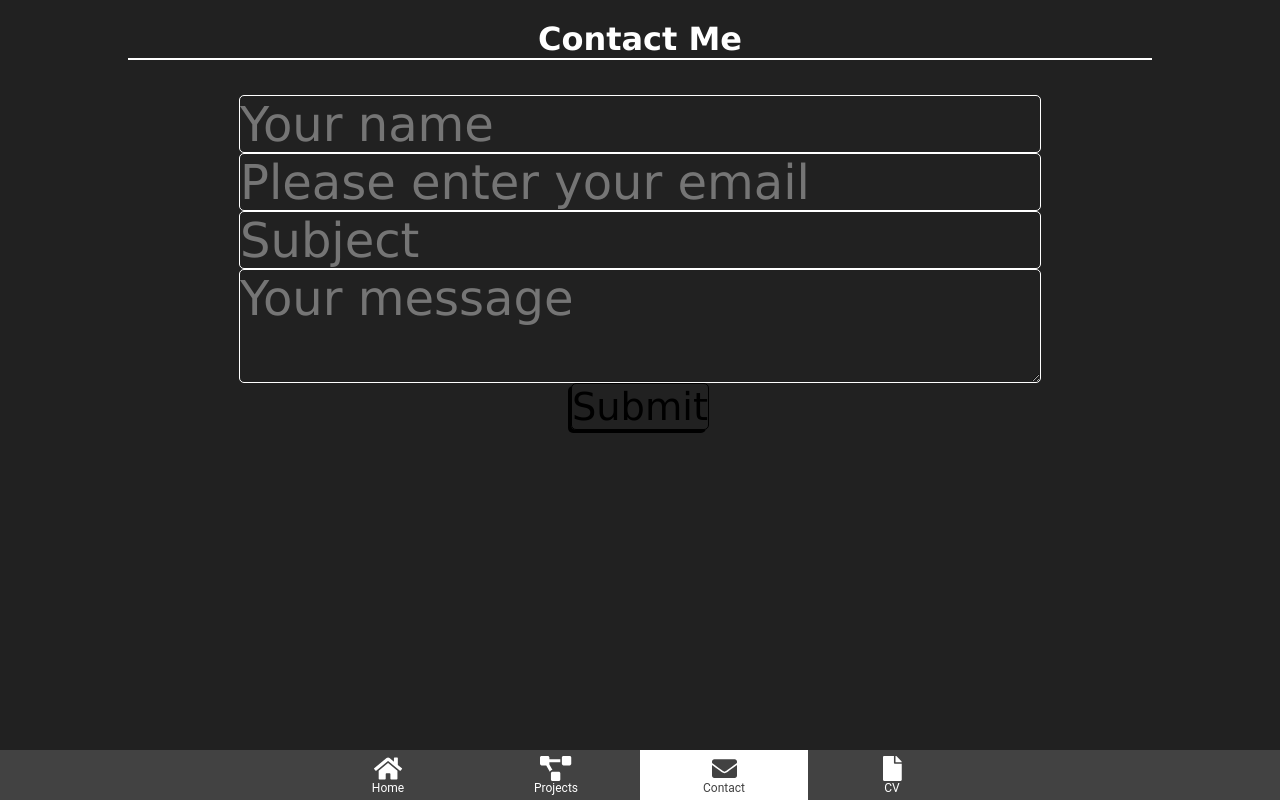
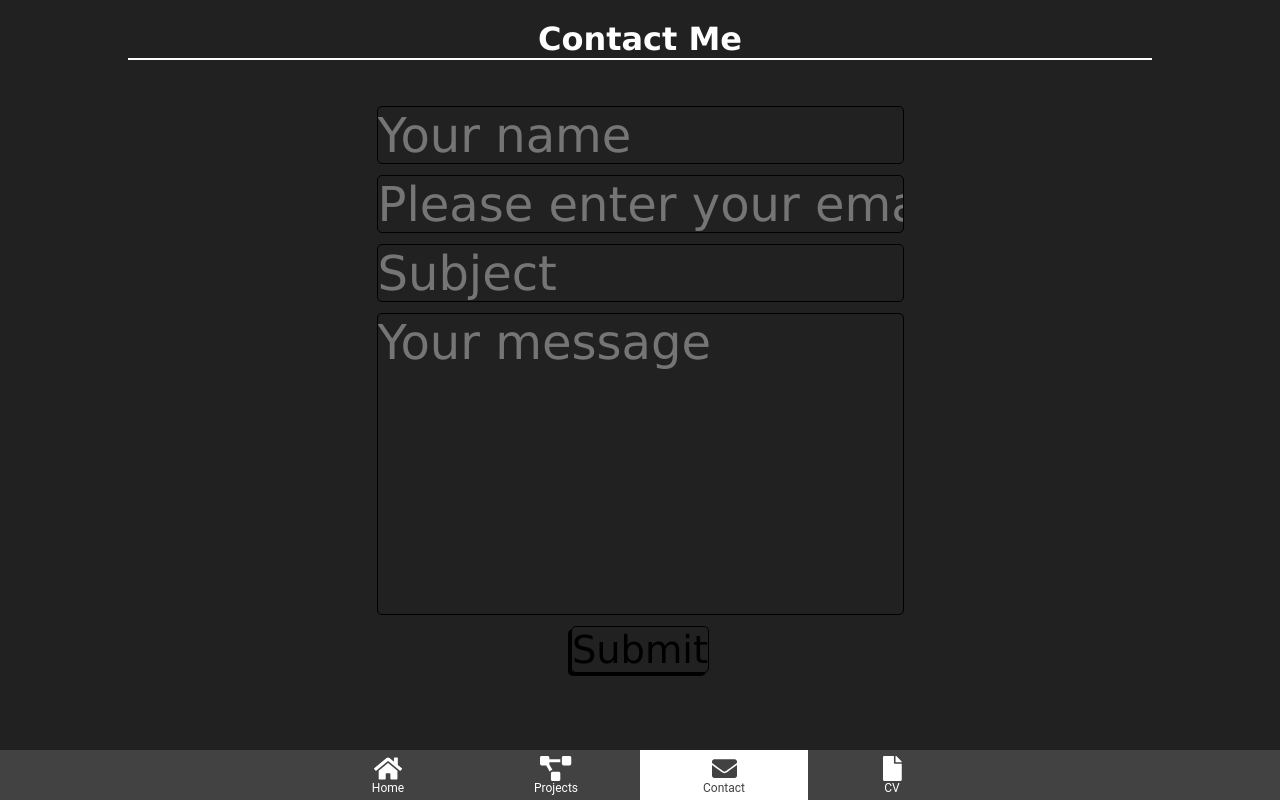
Before and after one commit to mstephen19/react-portfolio, a React (Create React App) app: page / in a window 1280 px wide. Both pictures are taken after a click on the button "Contact". Built offline with nearby package versions, Linux system fonts and the light colour scheme.

Commit message:
Style contact form

```diff
--- a/src/Pages/ContactForm/ContactForm.js
+++ b/src/Pages/ContactForm/ContactForm.js
@@ -44,7 +44,7 @@ export default function ContactForm() {
   };
 
   return (
-    <>
+    <div className='contactContainer'>
       <input
         type='text'
         placeholder={placeholders[0]}
@@ -76,6 +76,6 @@ export default function ContactForm() {
         Submit
       </button>
       <span className={emailSent ? 'visiblee' : 'hiddenn'}>{msg}</span>
-    </>
+    </div>
   );
 }
--- a/src/Pages/ContactForm/contact.css
+++ b/src/Pages/ContactForm/contact.css
@@ -1,9 +1,20 @@
-input,
+.contactContainer {
+  height: clamp(400px, 75%, 700px);
+  width: 100%;
+  max-width: 700px;
+  display: flex;
+  justify-content: space-evenly;
+  align-items: center;
+  flex-direction: column;
+  color: white;
+}
+
+.contactContainer input,
 textarea {
   width: clamp(200px, 75%, 800px);
   font-size: clamp(1.25rem, 5vw, 3rem);
   background: var(--main);
-  border: 1px solid white;
+  border: 1px solid black;
   border-radius: 5px;
 }
 
@@ -13,7 +24,7 @@ textarea {
 }
 
 .emailSubmit {
-  font-size: clamp(1.25rem, 3vw, 3.25rem);
+  font-size: clamp(1.5rem, 3vw, 3.25rem);
   border: 1px solid black;
   border-radius: 5px;
   background: var(--text);
```
Also changed, not shown: src/Pages/ContactForm/ContactContainer.js (deleted, +0 -10 lines).
